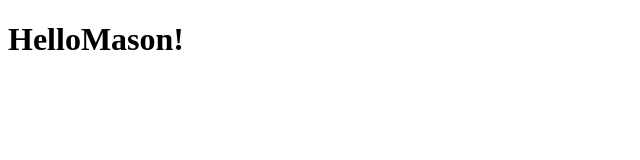
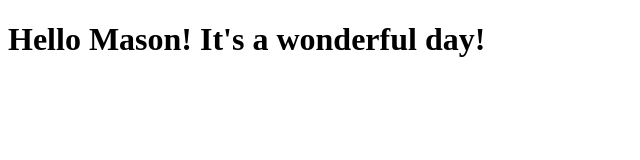
Before and after one commit to MasonWunderle/coursera-test, a plain HTML site: page site/index.html in a window 1280 px wide. Shown: the whole page, without its empty margins (0-640 px from the left). Drawn offline with Linux system fonts and the light colour scheme.

Commit message:
Small addition to out page content.

```diff
--- a/site/index.html
+++ b/site/index.html
@@ -6,6 +6,6 @@
 	<title>Hello Mason!</title>
 </head>
 <body>
-<h1>HelloMason!</h1>
+<h1>Hello Mason! It's a wonderful day!</h1>
 </body>
 </html>
```
